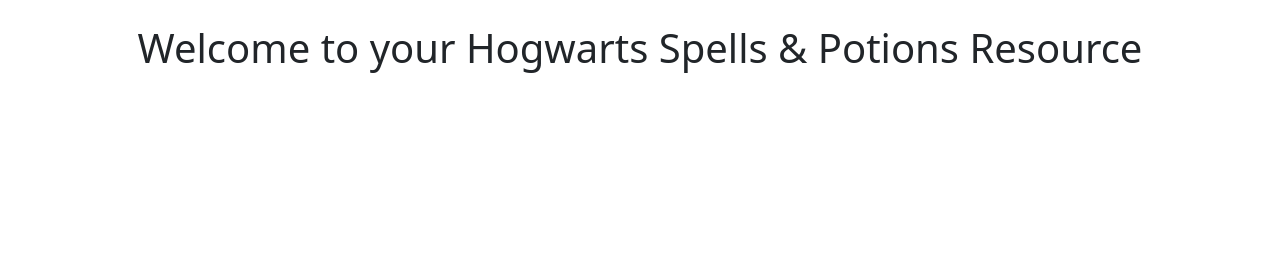
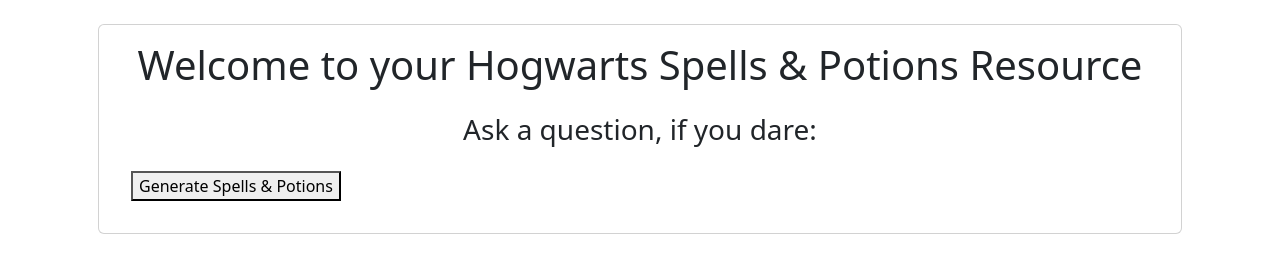
Before and after one commit to TyQuincia-Oby/capstone-project, a plain HTML site: page index.html in a window 1280 px wide. Drawn offline with nearby package versions, Linux system fonts and the light colour scheme.

Commit message:
chore: fixed merge changes

```diff
--- a/index.html
+++ b/index.html
@@ -7,12 +7,17 @@
     <link href="https://cdn.jsdelivr.net/npm/bootstrap@5.3.3/dist/css/bootstrap.min.css" rel="stylesheet">
     <script src="https://cdn.jsdelivr.net/npm/bootstrap@5.3.3/dist/js/bootstrap.bundle.min.js"></script>
 </head>
-<body>
-    <div class="container mt-4">
+<body class="container mt-4">
+    <div class="card m-3 p-3">
     <h1 class="text-center">Welcome to your Hogwarts Spells & Potions Resource</h1>
-
+        <div class="card-body">
+            <h3 class="card-title text-center">Ask a question, if you dare:</h3>
+            <pre id="user-Prompt" class="card-text"></pre>
+            <button id="generateBtn">Generate Spells & Potions</button>
+        </div>
     </div>
     <script src="helpers-full.js"></script>
+    <script src="secret-variables.js"></script>
     <script src="app.js"></script>
 </body>
 </html>
```
